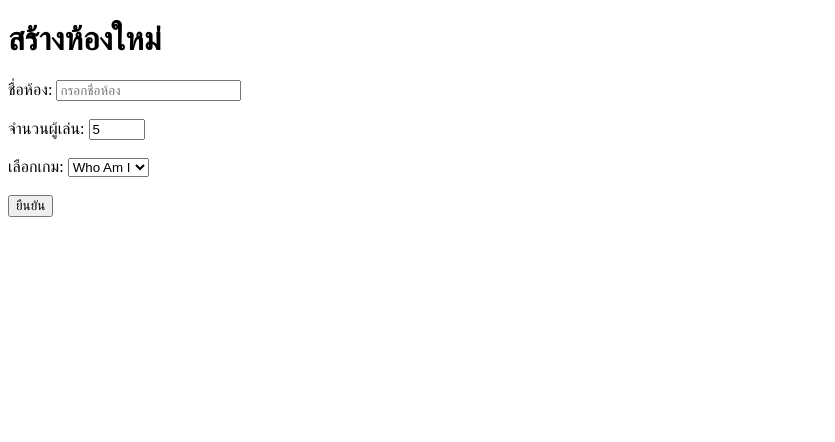
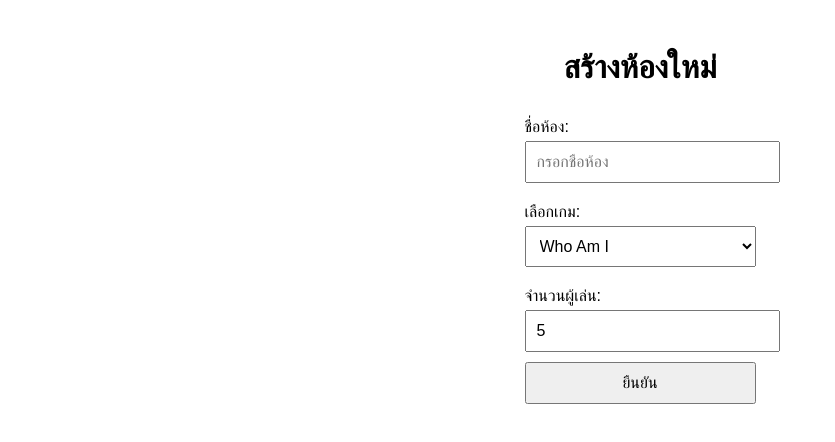
Before and after one commit to weiguya/Board-Zone, a website: page public/create-room.html in a window 1280 px wide. Shown: the whole page, without its empty margins (0-835 px from the left). Drawn offline with nearby package versions, Linux system fonts and the light colour scheme; no server answers.

Commit message:
Update create-room.html

```diff
--- a/public/create-room.html
+++ b/public/create-room.html
@@ -4,22 +4,43 @@
   <meta charset="UTF-8">
   <meta name="viewport" content="width=device-width, initial-scale=1.0">
   <title>สร้างห้อง</title>
+  <style>
+    body {
+      font-family: Arial, sans-serif;
+      padding: 20px;
+      text-align: center;
+    }
+    form {
+      display: inline-block;
+      text-align: left;
+    }
+    label {
+      display: block;
+      margin: 10px 0 5px;
+    }
+    input, select, button {
+      width: 100%;
+      padding: 10px;
+      margin-bottom: 10px;
+      font-size: 1em;
+    }
+  </style>
 </head>
 <body>
   <h1>สร้างห้องใหม่</h1>
   <form id="createRoomForm">
     <label for="roomName">ชื่อห้อง:</label>
-    <input type="text" id="roomName" placeholder="กรอกชื่อห้อง" required /><br/><br/>
-
-    <label for="maxPlayers">จำนวนผู้เล่น:</label>
-    <input type="number" id="maxPlayers" min="2" max="10" value="5" required /><br/><br/>
+    <input type="text" id="roomName" placeholder="กรอกชื่อห้อง" required />
 
     <label for="game">เลือกเกม:</label>
     <select id="game">
       <option value="Who Am I">Who Am I</option>
       <option value="Insider">Insider</option>
       <option value="คำต้องห้าม">คำต้องห้าม</option>
-    </select><br/><br/>
+    </select>
+
+    <label for="maxPlayers">จำนวนผู้เล่น:</label>
+    <input type="number" id="maxPlayers" min="2" max="10" value="5" required />
 
     <button type="submit">ยืนยัน</button>
   </form>
@@ -31,17 +52,20 @@
     document.getElementById('createRoomForm').addEventListener('submit', (e) => {
       e.preventDefault();
       const roomName = document.getElementById('roomName').value;
+      const game = document.getElementById('game').value;
       const maxPlayers = document.getElementById('maxPlayers').value;
-      const game = document.getElementById('game').value;
 
-      socket.emit('create room', { roomName, maxPlayers, game });
+      if (roomName && game && maxPlayers) {
+        socket.emit('create room', { roomName, game, maxPlayers });
 
-      // เก็บข้อมูลใน localStorage
-      localStorage.setItem('roomName', roomName);
-      localStorage.setItem('maxPlayers', maxPlayers);
+        // เก็บข้อมูลห้องใน Local Storage
+        localStorage.setItem('roomName', roomName);
+        localStorage.setItem('game', game);
+        localStorage.setItem('maxPlayers', maxPlayers);
 
-      // เปลี่ยนไปหน้ารอเพื่อน
-      window.location.href = 'waiting-room.html';
+        // พาไปยังหน้ารอเพื่อนในห้อง
+        window.location.href = 'waiting-room.html';
+      }
     });
   </script>
 </body>
```
